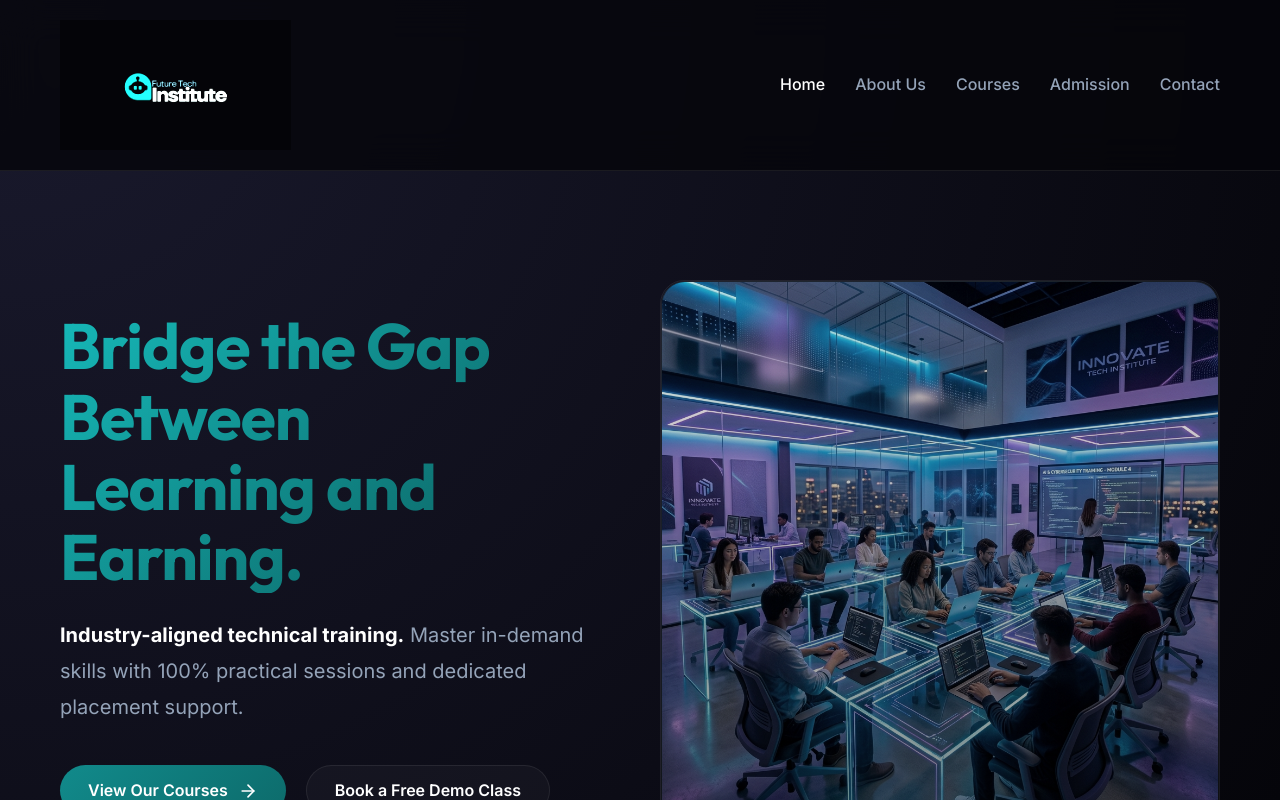
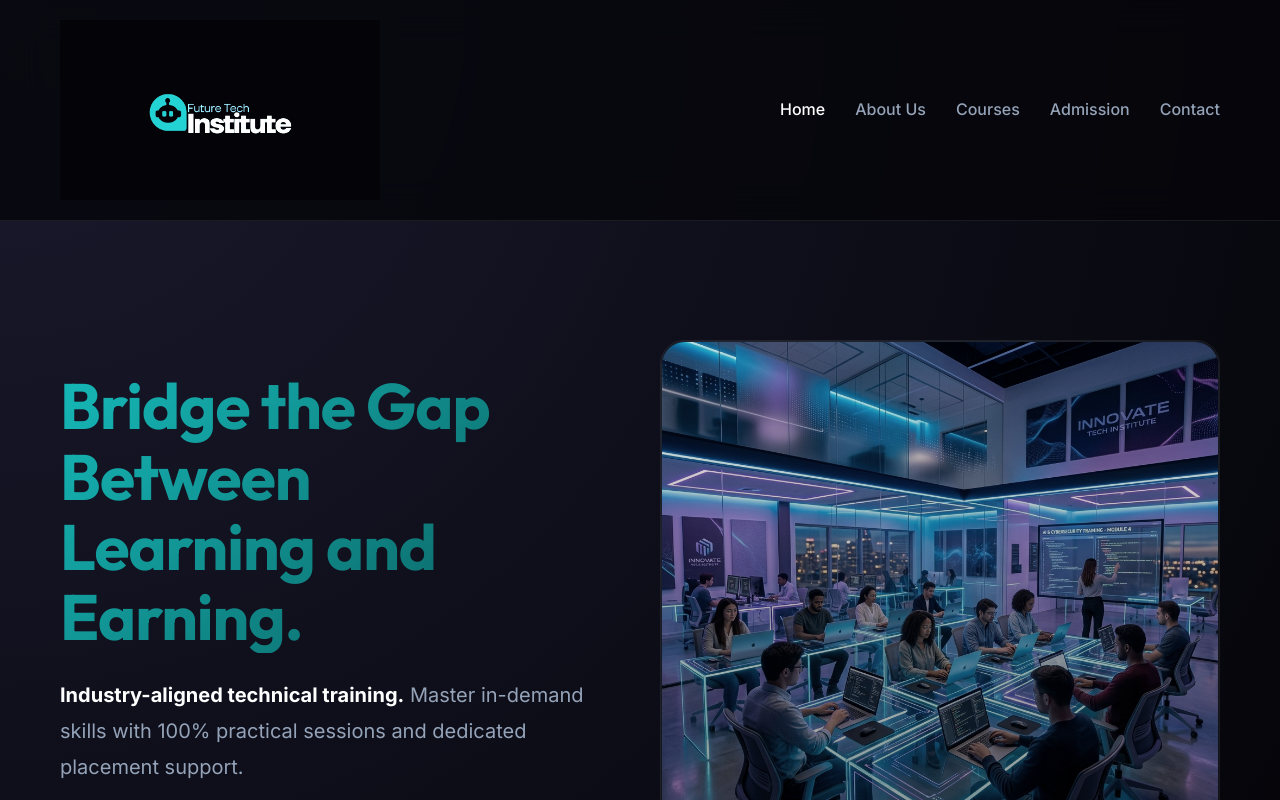
Before and after one commit to abish05/FTI-WEBSITE, a React (Vite) app: page / in a window 1280 px wide. Shown: the top 800 px of the page. Built offline with nearby package versions, Linux system fonts and the light colour scheme.

Commit message:
UI: Hero-scale logo with refined transparency filters and layout sync

```diff
--- a/src/components/Layout.jsx
+++ b/src/components/Layout.jsx
@@ -30,16 +30,16 @@ const Layout = () => {
                         <div style={{
                             display: 'flex',
                             alignItems: 'center',
-                            mixBlendMode: 'lighten'
+                            mixBlendMode: 'screen'
                         }}>
                             <img
                                 src="/logo.png"
                                 alt="FutureTech Institute Logo"
                                 style={{
-                                    height: '130px',
+                                    height: '180px',
                                     width: 'auto',
                                     objectFit: 'contain',
-                                    filter: 'invert(1) hue-rotate(180deg) brightness(1.5) contrast(1.2)',
+                                    filter: 'invert(1) hue-rotate(180deg) brightness(1.2) contrast(1.1)',
                                 }}
                             />
                         </div>
@@ -85,16 +85,16 @@ const Layout = () => {
                         <div style={{ display: 'flex', alignItems: 'center', gap: '10px', marginBottom: '25px' }}>
                             <div style={{
                                 display: 'inline-flex',
-                                mixBlendMode: 'lighten'
+                                mixBlendMode: 'screen'
                             }}>
                                 <img
                                     src="/logo.png"
                                     alt="FutureTech Institute Logo"
                                     style={{
-                                        height: '180px',
+                                        height: '240px',
                                         width: 'auto',
                                         objectFit: 'contain',
-                                        filter: 'invert(1) hue-rotate(180deg) brightness(1.5) contrast(1.2)',
+                                        filter: 'invert(1) hue-rotate(180deg) brightness(1.2) contrast(1.1)',
                                     }}
                                 />
                             </div>
--- a/src/index.css
+++ b/src/index.css
@@ -84,7 +84,7 @@ h1, h2, h3, h4, h5, h6 {
 .page-container {
   min-height: 100vh;
   animation: pagetransition 0.5s ease-out;
-  padding-top: 160px; /* Offset for larger fixed navbar */
+  padding-top: 220px; /* Offset for hero-scale fixed navbar */
 }
 
 .gradient-text {
```
